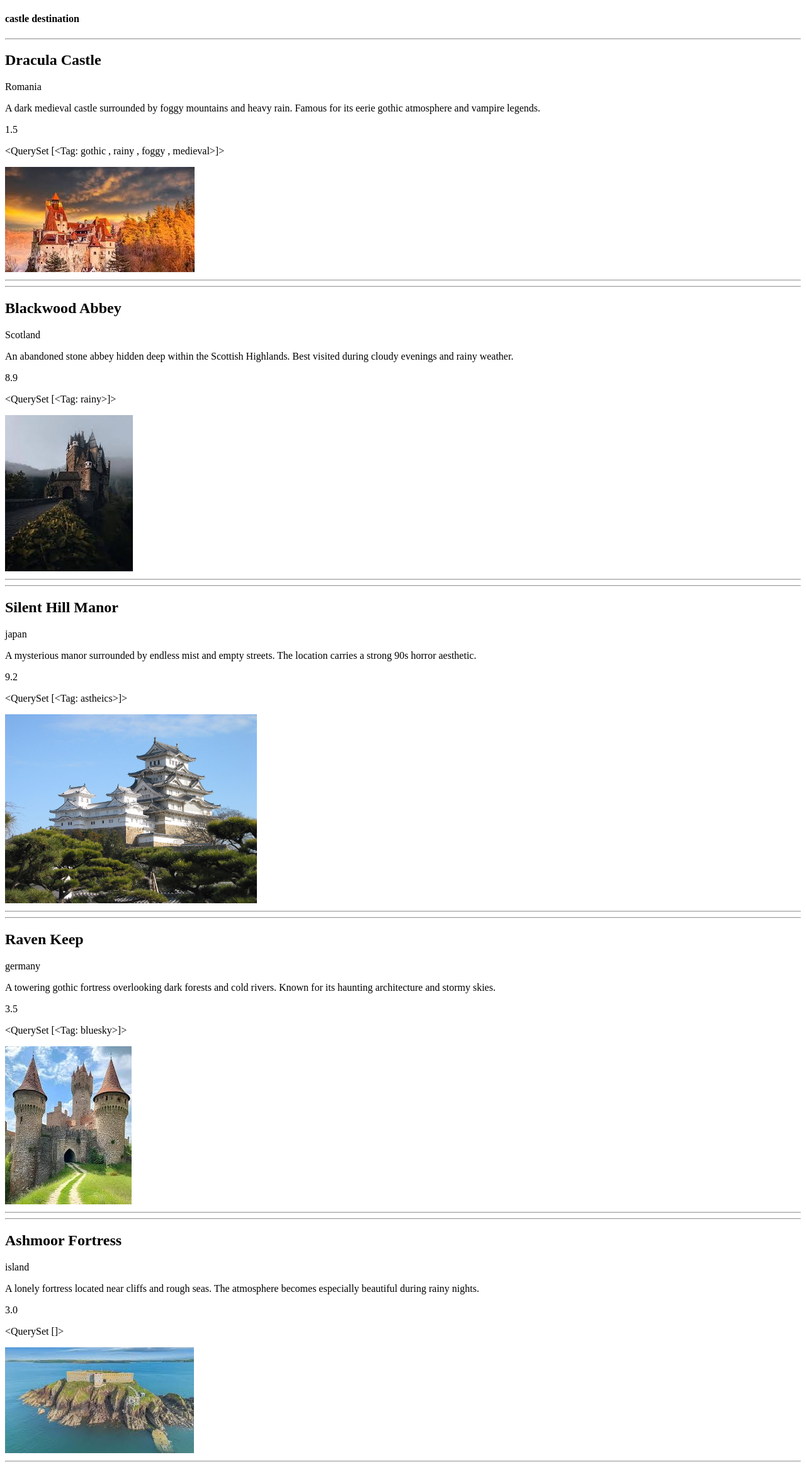
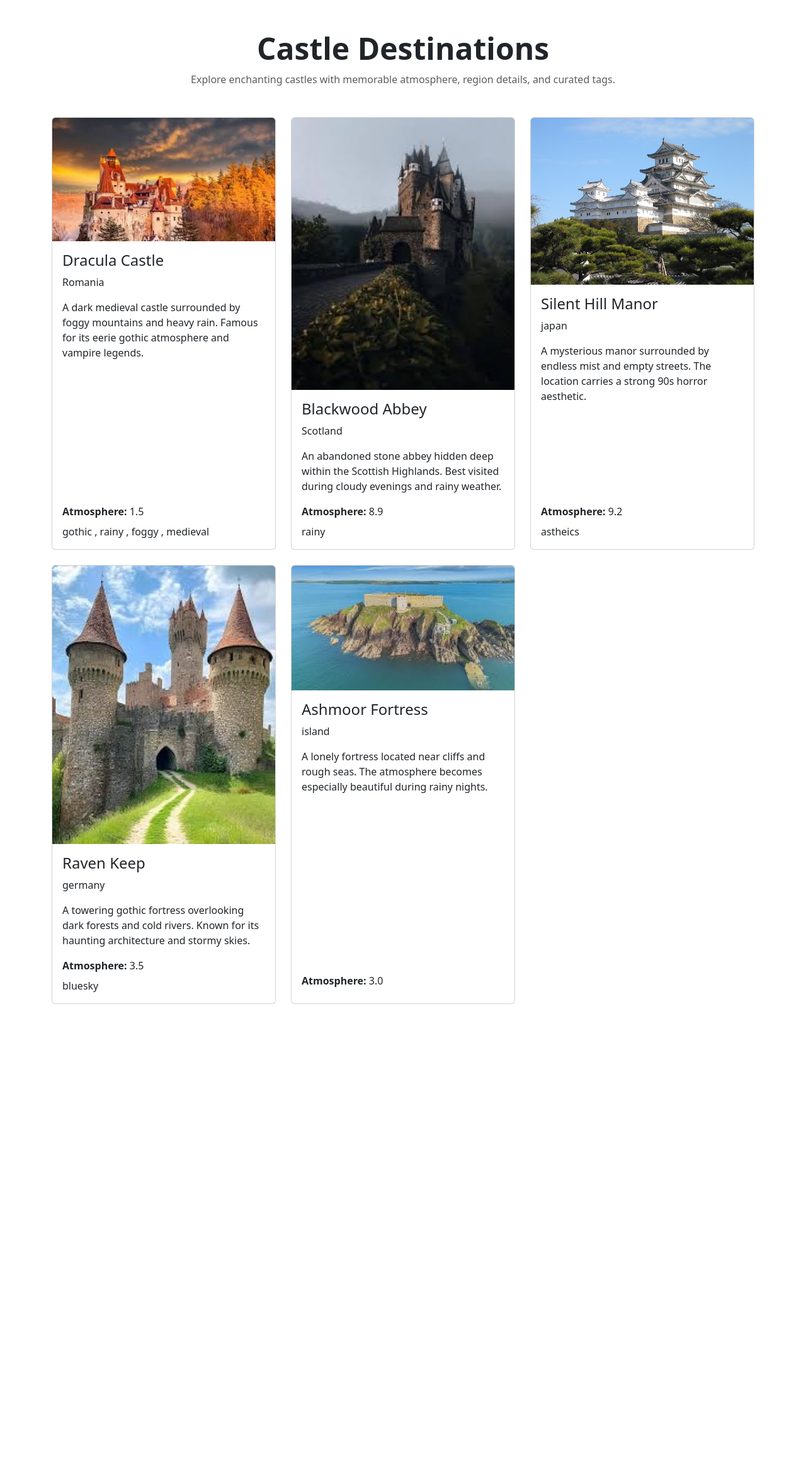
Before and after one commit to nik-767/gloomvalut, a Django app: page / in a window 1280 px wide. Shown: the whole page at 63% size. After the commit the page ends 1594 px from the top, so only its background shows below. Run offline with Django 5.2, Linux system fonts and the light colour scheme; data comes from the database, SQL or seed files in the repository.

Commit message:
adding css

```diff
--- a/templates/core/home.html
+++ b/templates/core/home.html
@@ -3,20 +3,44 @@
 <head>
     <meta charset="UTF-8">
     <meta name="viewport" content="width=device-width, initial-scale=1.0">
-    <title>Document</title>
+    {% load static %}
+    <link rel="stylesheet" href="https://cdn.jsdelivr.net/npm/bootstrap@5.3.8/dist/css/bootstrap.min.css">
+    <link rel="stylesheet" href="{% static 'css/home.css' %}">
+    <title>Castle Destinations</title>
 </head>
 <body>
-    <h4> castle destination</h4>
-    {% for d in dest %}
-    <hr>
-    <h2>{{d.castle}}</h2>
-    <p>{{d.country}}</p>
-    <p>{{d.description}}</p>
-    <p>{{d.atmosphere}}</p>
-    <p>{{d.tags.all}}</p>
-    <img src="{{ d.image.url }}" alt="{{ d.castle }}" style="max-width:400px;">
-    <hr>
-    {%endfor%}
+    <div class="container py-5">
+        <div class="text-center mb-5">
+            <h1 class="hero-title display-5 fw-bold">Castle Destinations</h1>
+            <p class="text-muted">Explore enchanting castles with memorable atmosphere, region details, and curated tags.</p>
+        </div>
 
+        <div class="row g-4 destination-list">
+            {% for d in dest %}
+            <div class="col-12 col-md-6 col-xl-4">
+                <article class="destination-card card h-100">
+                    {% if d.image %}
+                    <img src="{{ d.image.url }}" alt="{{ d.castle }}" class="card-img-top">
+                    {% endif %}
+                    <div class="card-body destination-card-body d-flex flex-column">
+                        <div>
+                            <h2 class="destination-card-title h4">{{ d.castle }}</h2>
+                            <p class="destination-card-subtitle mb-3">{{ d.country }}</p>
+                            <p class="destination-card-text">{{ d.description }}</p>
+                        </div>
+                        <div class="mt-auto">
+                            <p class="destination-card-text mb-2"><strong>Atmosphere:</strong> {{ d.atmosphere }}</p>
+                            <div class="destination-card-meta">
+                                {% for tag in d.tags.all %}
+                                    <span>{{ tag.name }}</span>
+                                {% endfor %}
+                            </div>
+                        </div>
+                    </div>
+                </article>
+            </div>
+            {% endfor %}
+        </div>
+    </div>
 </body>
 </html>
```
